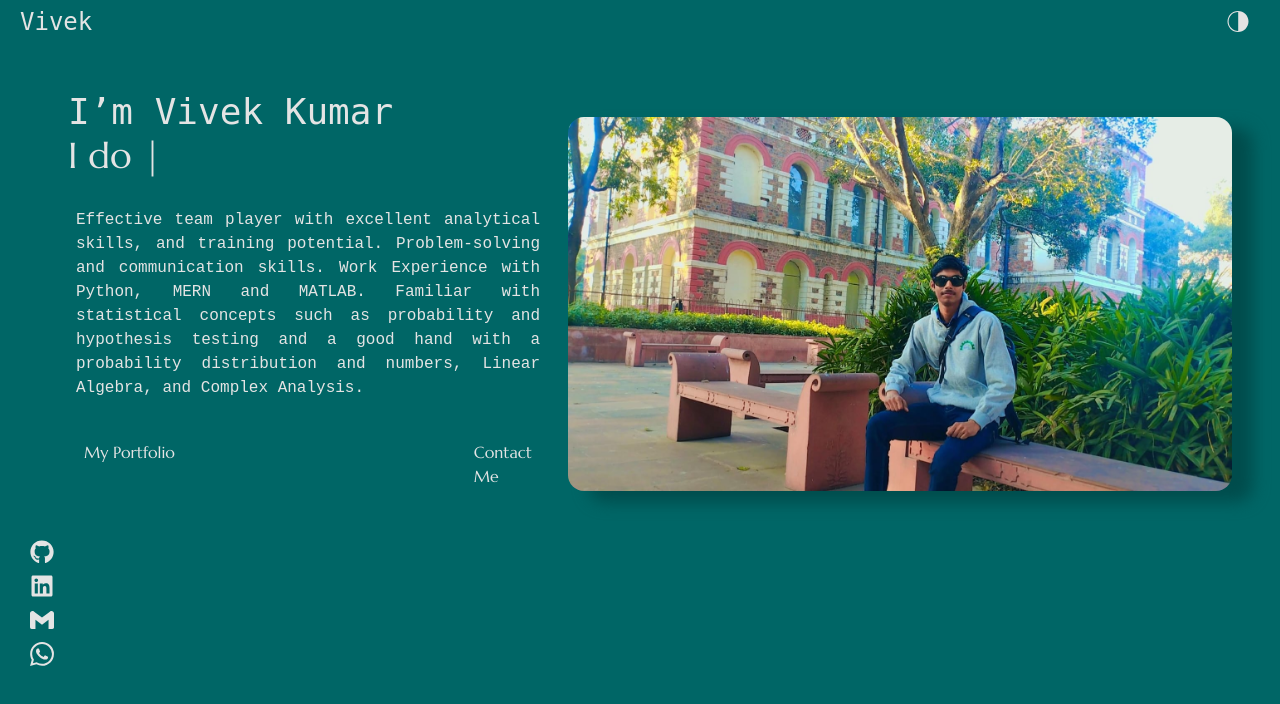
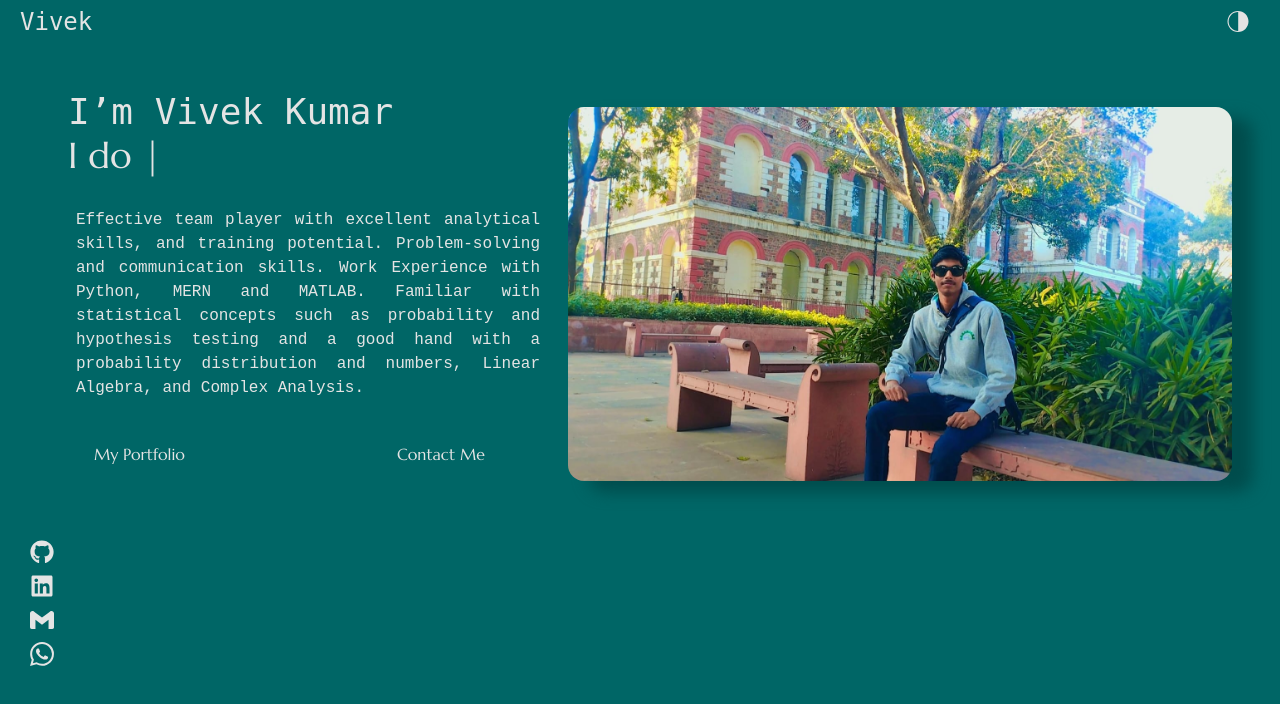
Before and after one commit to Vivekumar08/Portfolio, a React (Create React App) app: page / in a window 1280 px wide. Shown: the top 704 px of the page. Built offline with nearby package versions, Linux system fonts and the light colour scheme; a web font is replaced by a local one.

Commit message:
minor changes

```diff
--- a/src/App.css
+++ b/src/App.css
@@ -1,8 +1,9 @@
-
-
-.port_btn{
-    border-width: 2px;
-    border-style: solid;
+.white-content {
+    background-color: #b2d8d8;
+    border: #3C4048;
+    border-color: #3C4048;
+    color: #3C4048;
+    fill: #3C4048;
 }
 
 .blob {
@@ -10,4 +11,49 @@
     height: 1000px;
     background-size: cover;
     background-repeat: no-repeat;
-  }
+}
+
+.btn-neon:hover polyline {
+    stroke-dashoffset: -460;
+}
+
+.btn-neon {
+    text-decoration: none;
+    transition: 1s;
+    transition-delay: .7s;
+    position: relative;
+    border-width: 2px;
+    border-color: transparent;
+    display: inline-block;
+}
+
+/* .btn-neon:hover {
+    box-shadow: 0 0 10px #ff6f61,
+        0 0 40px #ff6f61,
+        0 0 80px #ff6f61;
+    background-color: #ff6f61;
+} */
+
+.btn-neon:hover {
+    border-style: solid;
+    border-color: #b2d8d8;
+}
+
+.btn-neon svg {
+    position: absolute;
+    top: 0;
+    left: 0;
+    right: 0;
+    bottom: 0;
+    width: 100%;
+    height: 100%;
+}
+
+.btn-neon svg polyline {
+    fill: transparent;
+    stroke: #b2d8d8;
+    stroke-width: 2px;
+    stroke-dasharray: 40 460;
+    stroke-dashoffset: 40;
+    transition: 1s ease-in-out;
+}
--- a/src/Pages/Home/Home.jsx
+++ b/src/Pages/Home/Home.jsx
@@ -51,16 +51,18 @@ function Home() {
                 and a good hand with a probability distribution and numbers,
                 Linear Algebra, and Complex Analysis.
               </p>
-              <div className="flex justify-start gap-40 pb-5 mt-2 pt-4  font-marcellus ">
-                <Link to="/portfolio" className="w-full   p-2 px-4 rounded-md">
-                  {/* <div id="button_p" className=" "> */}
+              <div className="flex justify-start gap-40 w-full pb-5 mt-2 pt-4  font-marcellus ">
+                <Link to="/portfolio" className="btn-neon rounded-md  p-2 px-6 ">
                   My Portfolio
-                  {/* </div> */}
+                  <svg height="50" width="180">
+                    <polyline points="0,0 180,0 180,50 0,50 0,00"></polyline>
+                  </svg>
                 </Link>
-                <Link to="/contact" className="p-2  px-4 rounded-md">
-                  {/* <div id="button_h" className=""> */}
+                <Link to="/contact" className=" p-2 btn-neon  px-6 rounded-md">
                   Contact Me
-                  {/* </div> */}
+                  <svg height="50" width="180">
+                    <polyline points="0,0 180,0 180,50 0,50 0,00"></polyline>
+                  </svg>
                 </Link>
               </div>
             </div>
--- a/src/index.css
+++ b/src/index.css
@@ -12,8 +12,6 @@
 
 body {
   margin: 0;
-  border:#e4e4e4;
-  border-color:#e4e4e4;
   background-color: var(--bg-color);
   color: var(--text-color);
   font-family: 'Chivo Mono', 'monospace';
@@ -21,13 +19,7 @@ body {
   -moz-osx-font-smoothing: grayscale;
 }
 
-.white-content {
-  background-color: #b2d8d8;
-  border: #3C4048;
-  border-color: #3C4048;
-  color: #3C4048;
-  fill:#3C4048;
-}
+
 
 @tailwind base;
 @tailwind components;
```
